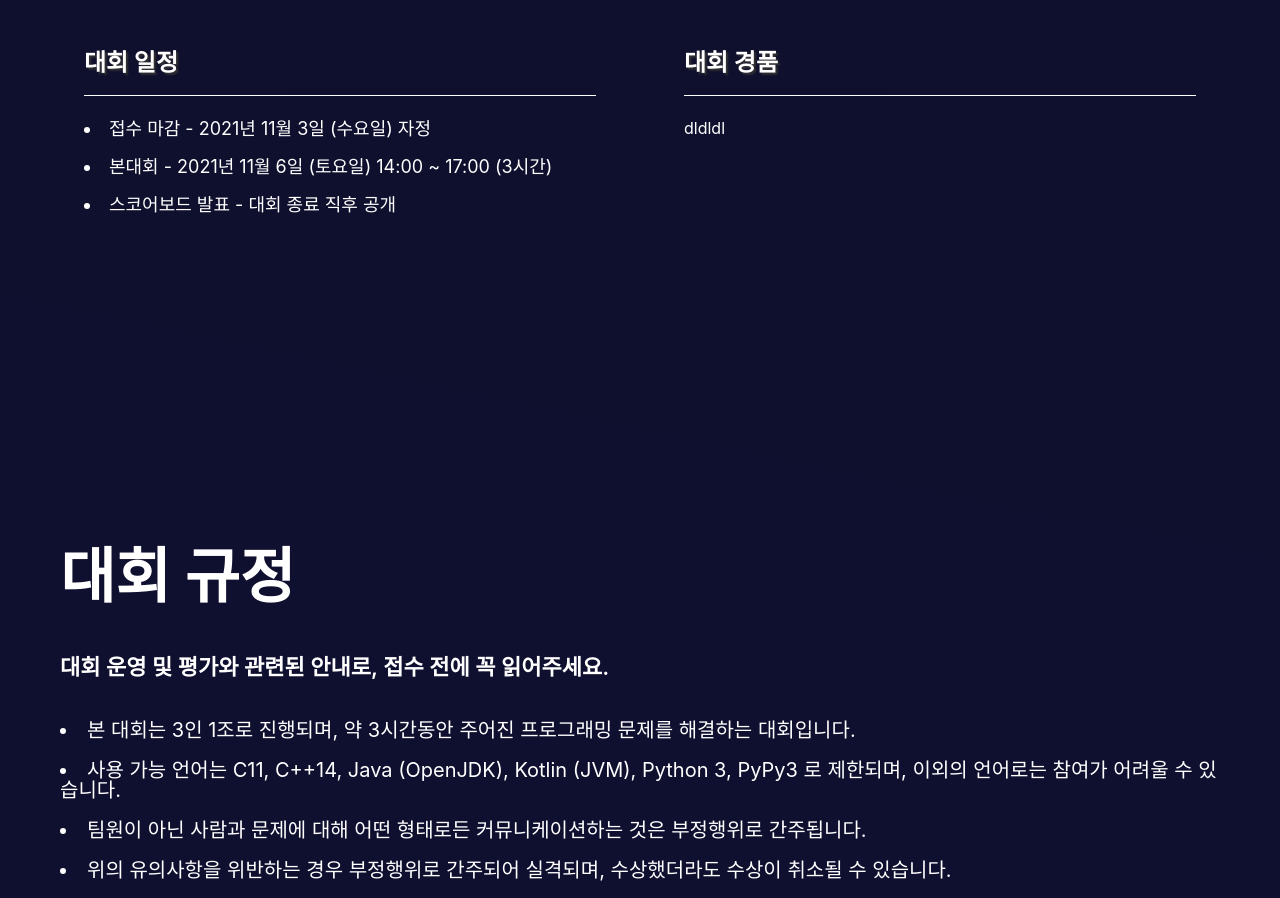
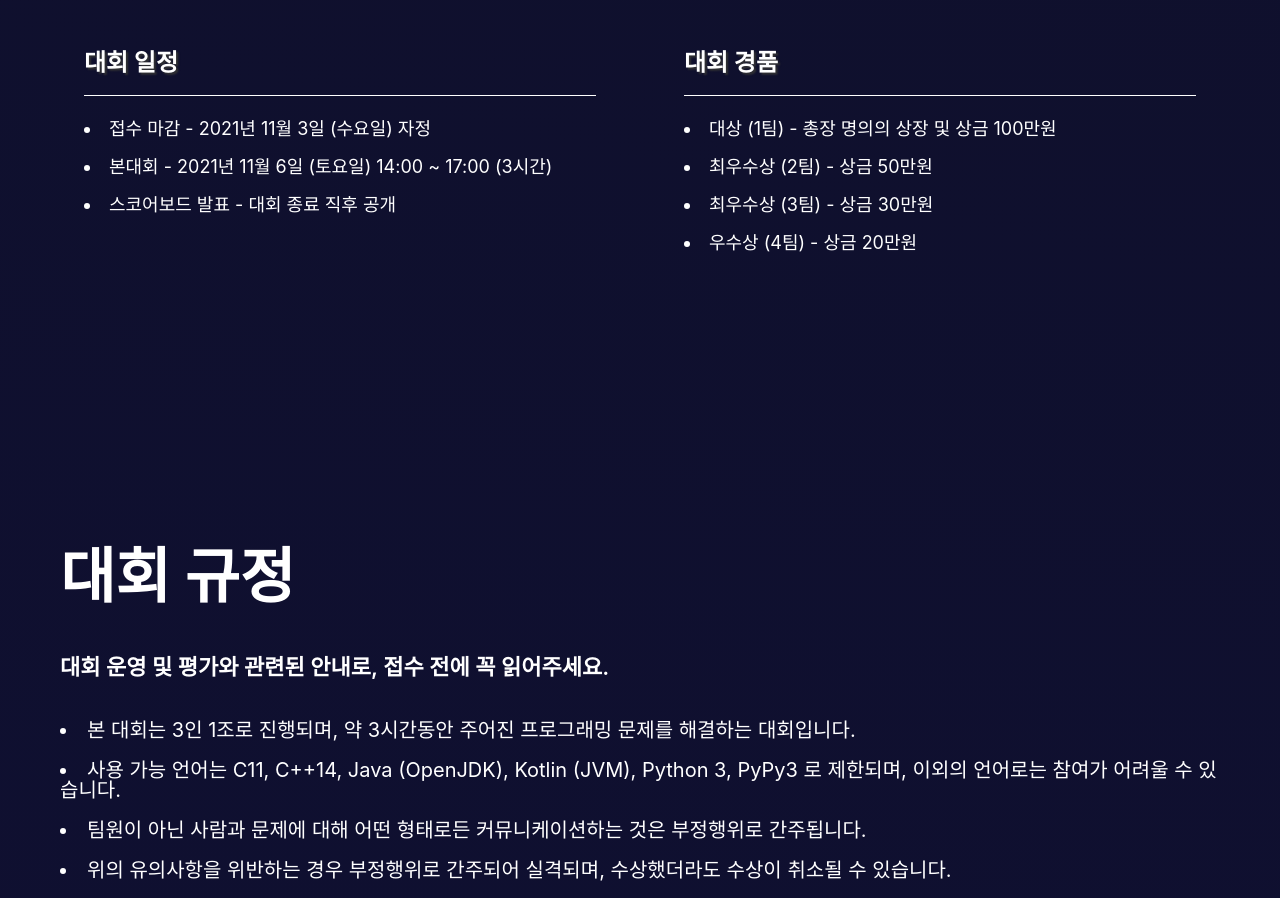
Before and after one commit to kauKoala/KAUPC-2022, a Next.js app: page / in a window 1280 px wide. Shown: the part 1260-2158 px from the top of the page. Built offline with nearby package versions, Linux system fonts and the light colour scheme; a web font is replaced by a local one.

Commit message:
style(kaupc-2022): 모바일 스타일 수정

```diff
--- a/components/Sections/ApplySection.jsx
+++ b/components/Sections/ApplySection.jsx
@@ -27,7 +27,12 @@ const ApplySection = () => {
         </ApplyInfo>
         <ApplyInfo>
           <ApplyInfoTitle>대회 경품</ApplyInfoTitle>
-          <div>dldldl</div>
+          <ApplyInfoContent>
+            <li>대상 (1팀) - 총장 명의의 상장 및 상금 100만원</li>
+            <li>최우수상 (2팀) - 상금 50만원</li>
+            <li>최우수상 (3팀) - 상금 30만원</li>
+            <li>우수상 (4팀) - 상금 20만원</li>
+          </ApplyInfoContent>
         </ApplyInfo>
       </ApplyInfoContainer>
     </Section>
@@ -43,6 +48,7 @@ const ApplyInfoContainer = styled.div`
 
   @media screen and (max-width: ${SMALL_WIDTH}) {
     margin-top: 60px;
+    margin-bottom: 80px;
     flex-direction: column;
   }
 `;
--- a/components/Sections/RuleSection.jsx
+++ b/components/Sections/RuleSection.jsx
@@ -44,6 +44,10 @@ const RuleList = styled.ul`
   flex-direction: column;
   gap: 20px;
   margin-top: 40px;
+
+  @media screen and (max-width: ${SMALL_WIDTH}) {
+    margin-top: 20px;
+  }
 `;
 
 const RuleItem = styled.li`
```
